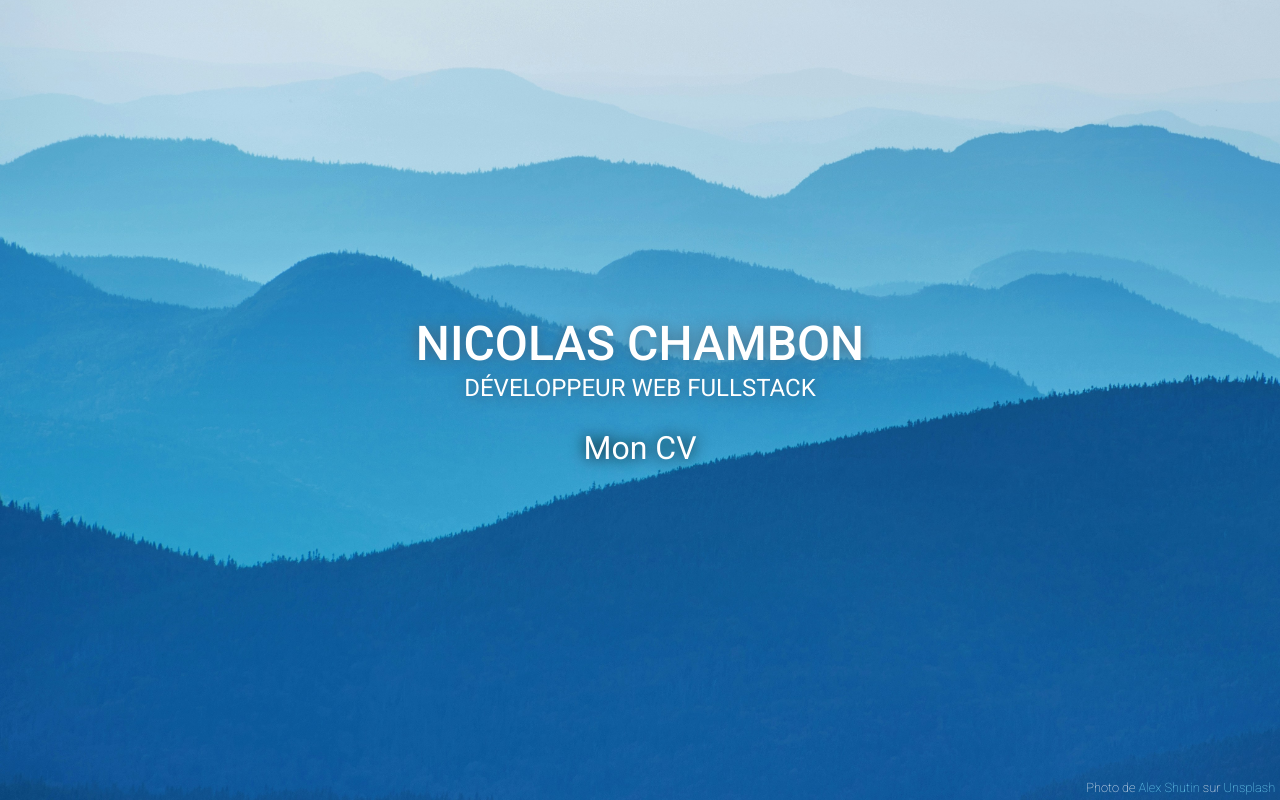
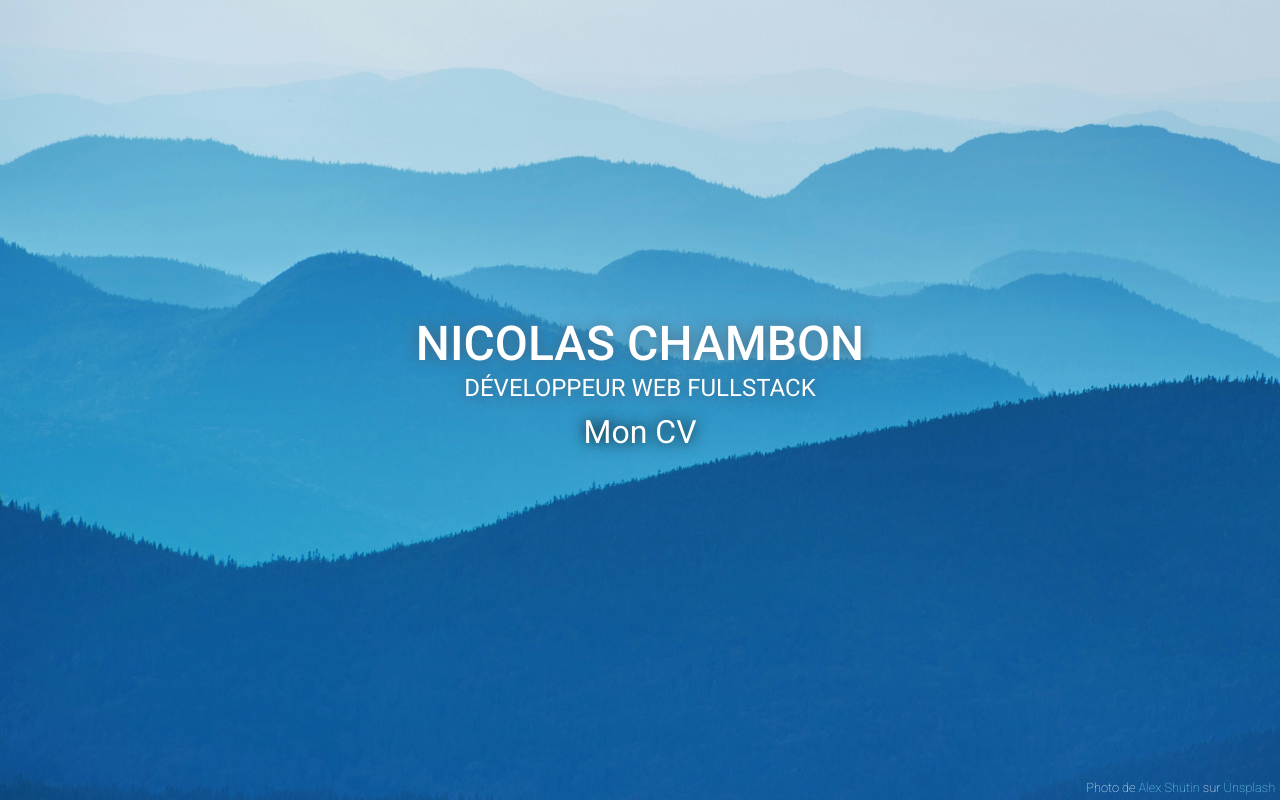
Before and after one commit to NicolasChambon/NicolasChambon.github.io, a plain HTML site: page index.html in a window 1280 px wide. Drawn offline with Linux system fonts and the light colour scheme.

Commit message:
modification du lien CV

```diff
--- a/css/style.css
+++ b/css/style.css
@@ -20,13 +20,9 @@ body {
 }
 
 .main-section a {
-    display: block;
-    margin: auto;
-    padding: 1rem 0;
     text-shadow: 0px 0px 15px rgb(0, 0, 0);
     transition: color 0.3s ease;
     transition: text-shadow 0.3s ease;
-    width: 30%;
 }
 
 .main-section a:hover {
--- a/index.html
+++ b/index.html
@@ -20,7 +20,7 @@
     <main class="main-section">
         <h1 class="home-title">Nicolas Chambon</h1>
         <p class="subtitle">Développeur web fullstack</p>
-        <a href="assets/CV - Nicolas Chambon.pdf"><h2 class="section-title">Mon CV</h2></a>
+        <h2 class="section-title"><a href="assets/CV - Nicolas Chambon.pdf">Mon CV</a></h2>
     </main>
     <footer class="footer-section">
         <p class="background-credit">
```
